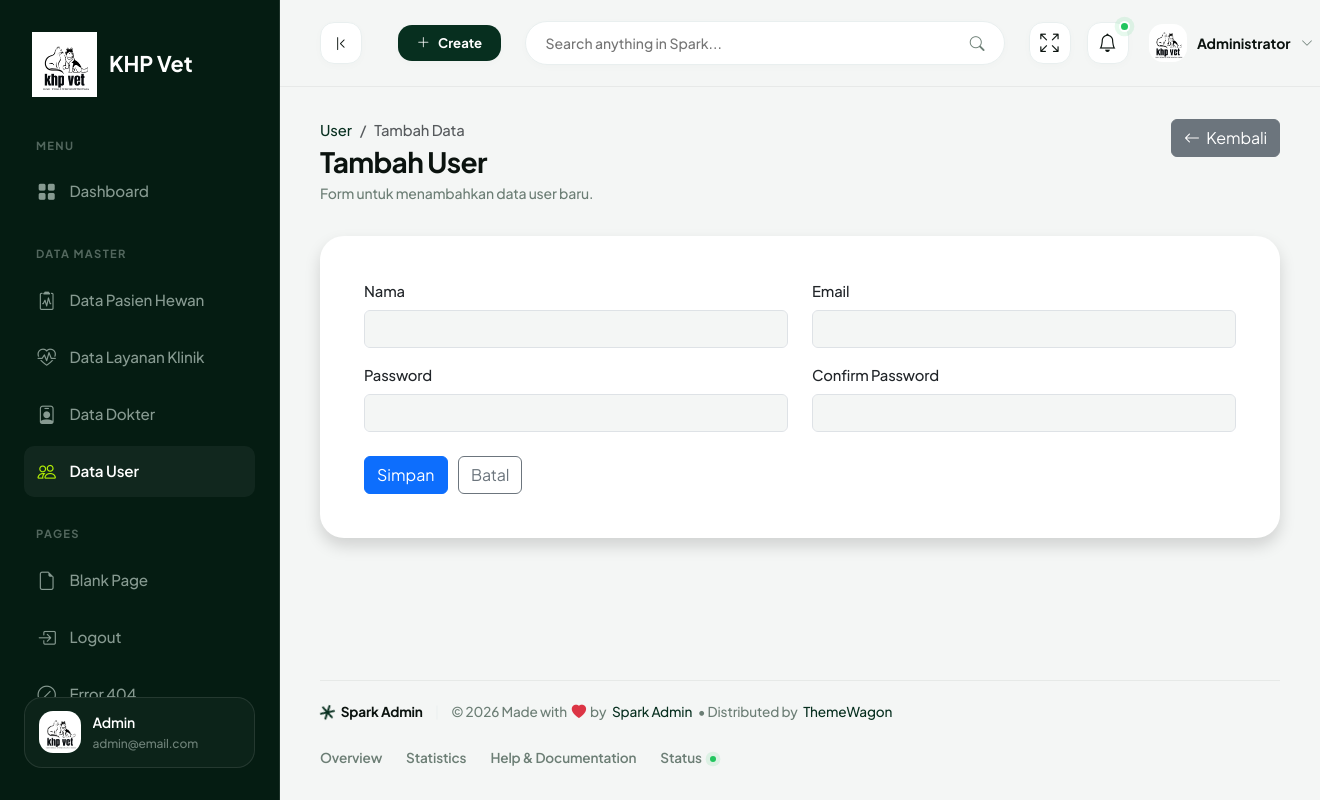
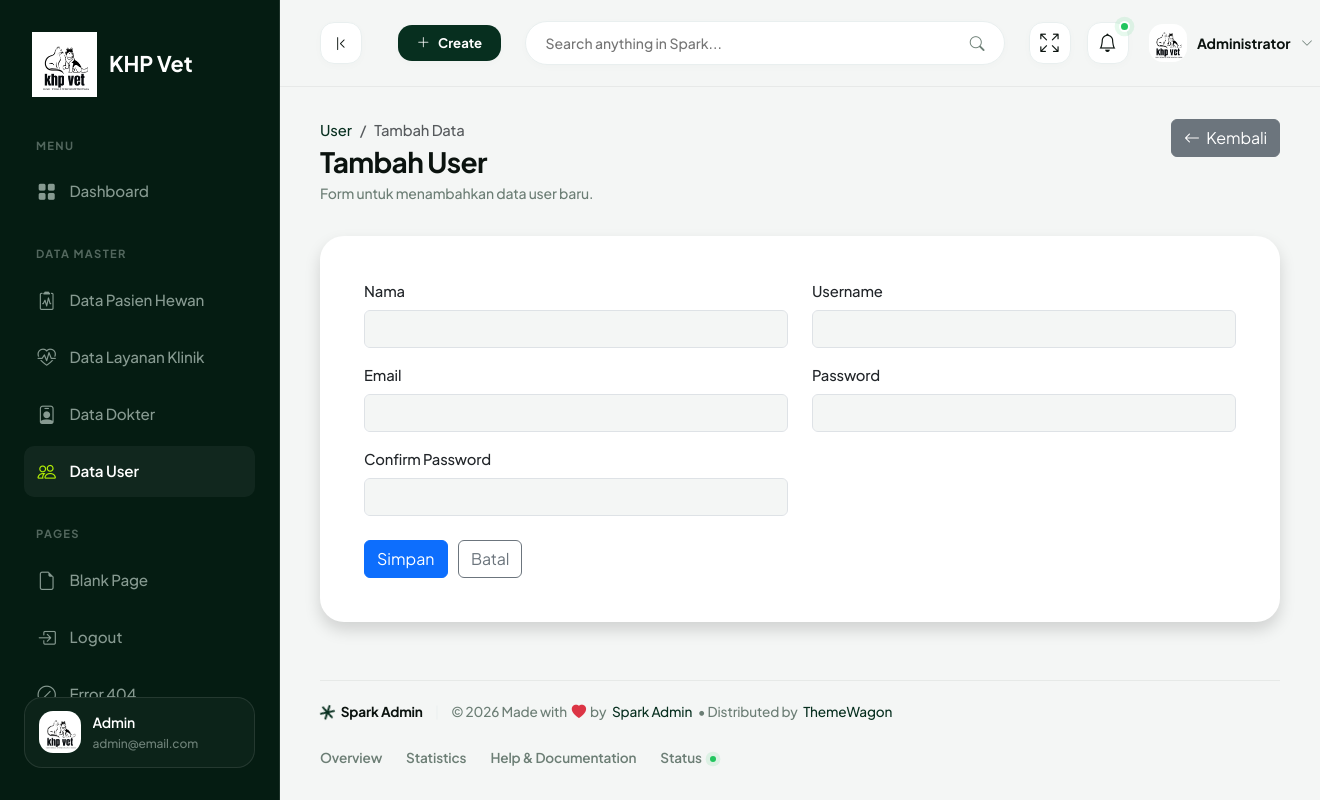
Before and after one commit to kholidi25si-arch/laravel-web, a Laravel app: page /admin/user/create in a window 1320 px wide. Run offline with Laravel 12, Linux system fonts and the light colour scheme; a user stored in the database is signed in; data comes from the database, SQL or seed files in the repository.

Commit message:
Perbaikan login dari guest ke admin

```diff
--- a/app/Http/Controllers/Admin/UserController.php
+++ b/app/Http/Controllers/Admin/UserController.php
@@ -19,6 +19,7 @@ class UserController extends Controller
             'confirmed' => 'Konfirmasi :attribute tidak cocok.',
             'max'       => ':attribute maksimal :max karakter.',
             'min'       => ':attribute minimal :min karakter.',
+            'alpha_dash' => ':attribute hanya boleh huruf, angka, strip, dan underscore.',
         ];
     }
 
@@ -26,6 +27,7 @@ class UserController extends Controller
     {
         return [
             'name'     => 'Nama',
+            'username' => 'Username',
             'email'    => 'Email',
             'password' => 'Password',
         ];
@@ -55,11 +57,13 @@ class UserController extends Controller
     {
         $request->validate([
             'name'     => 'required|string|max:100',
+            'username' => 'required|alpha_dash|max:50|unique:users,username',
             'email'    => 'required|email|unique:users,email',
             'password' => 'required|min:8|confirmed',
         ], $this->messages(), $this->attributes());
 
         $data['name'] = $request->name;
+        $data['username'] = $request->username;
         $data['email'] = $request->email;
         $data['password'] = Hash::make($request->password);
 
@@ -95,11 +99,13 @@ class UserController extends Controller
         // password opsional saat edit: hanya divalidasi & diubah jika diisi
         $request->validate([
             'name'     => 'required|string|max:100',
+            'username' => 'required|alpha_dash|max:50|unique:users,username,' . $user->id,
             'email'    => 'required|email|unique:users,email,' . $user->id,
             'password' => 'nullable|min:8|confirmed',
         ], $this->messages(), $this->attributes());
 
         $data['name'] = $request->name;
+        $data['username'] = $request->username;
         $data['email'] = $request->email;
 
         if ($request->filled('password')) {
--- a/app/Models/User.php
+++ b/app/Models/User.php
@@ -10,7 +10,7 @@ use Illuminate\Database\Eloquent\Factories\HasFactory;
 use Illuminate\Foundation\Auth\User as Authenticatable;
 use Illuminate\Notifications\Notifiable;
 
-#[Fillable(['name', 'email', 'password'])]
+#[Fillable(['name', 'username', 'email', 'password'])]
 #[Hidden(['password', 'remember_token'])]
 class User extends Authenticatable
 {
--- a/bootstrap/app.php
+++ b/bootstrap/app.php
@@ -12,7 +12,7 @@ return Application::configure(basePath: dirname(__DIR__))
         health: '/up',
     )
     ->withMiddleware(function (Middleware $middleware): void {
-        //
+        $middleware->redirectGuestsTo(fn () => route('auth.login'));
     })
     ->withExceptions(function (Exceptions $exceptions): void {
         $exceptions->shouldRenderJsonWhen(
--- a/resources/views/Admin/layouts/header.blade.php
+++ b/resources/views/Admin/layouts/header.blade.php
@@ -111,8 +111,12 @@
             <li>
               <hr class="dropdown-divider">
             </li>
-            <li><a class="dropdown-item text-danger" href="page-login.html"><i class="bi bi-box-arrow-right"></i>
-                Logout</a></li>
+            <li>
+              <form action="{{ route('auth.logout') }}" method="POST" class="m-0">
+                @csrf
+                <button type="submit" class="dropdown-item text-danger"><i class="bi bi-box-arrow-right"></i> Logout</button>
+              </form>
+            </li>
           </ul>
         </div>
       </div>
--- a/resources/views/Admin/layouts/sidebar.blade.php
+++ b/resources/views/Admin/layouts/sidebar.blade.php
@@ -66,10 +66,13 @@
             </a>
           </li>
           <li class="sidebar-menu-item">
-            <a href="page-login.html" class="sidebar-menu-link" id="menu-loginpage" title="Login Page">
-              <i class="bi bi-box-arrow-in-right"></i>
-              <span>Logout</span>
-            </a>
+            <form action="{{ route('auth.logout') }}" method="POST" class="m-0">
+              @csrf
+              <button type="submit" class="sidebar-menu-link w-100 border-0 bg-transparent text-start" id="menu-loginpage" title="Logout">
+                <i class="bi bi-box-arrow-in-right"></i>
+                <span>Logout</span>
+              </button>
+            </form>
           </li>
           <li class="sidebar-menu-item">
             <a href="page-404.html" class="sidebar-menu-link" id="menu-404" title="404 Page">
--- a/resources/views/Admin/user/create.blade.php
+++ b/resources/views/Admin/user/create.blade.php
@@ -53,6 +53,11 @@
                 @error('name')<div class="invalid-feedback">{{ $message }}</div>@enderror
               </div>
               <div class="col-md-6 mb-3">
+                <label for="username" class="form-label">Username</label>
+                <input type="text" id="username" name="username" class="form-control @error('username') is-invalid @enderror" value="{{ old('username') }}">
+                @error('username')<div class="invalid-feedback">{{ $message }}</div>@enderror
+              </div>
+              <div class="col-md-6 mb-3">
                 <label for="email" class="form-label">Email</label>
                 <input type="email" id="email" name="email" class="form-control @error('email') is-invalid @enderror" value="{{ old('email') }}">
                 @error('email')<div class="invalid-feedback">{{ $message }}</div>@enderror
--- a/resources/views/Admin/user/edit.blade.php
+++ b/resources/views/Admin/user/edit.blade.php
@@ -54,6 +54,11 @@
                 @error('name')<div class="invalid-feedback">{{ $message }}</div>@enderror
               </div>
               <div class="col-md-6 mb-3">
+                <label for="username" class="form-label">Username</label>
+                <input type="text" id="username" name="username" class="form-control @error('username') is-invalid @enderror" value="{{ old('username', $dataUser->username) }}">
+                @error('username')<div class="invalid-feedback">{{ $message }}</div>@enderror
+              </div>
+              <div class="col-md-6 mb-3">
                 <label for="email" class="form-label">Email</label>
                 <input type="email" id="email" name="email" class="form-control @error('email') is-invalid @enderror" value="{{ old('email', $dataUser->email) }}">
                 @error('email')<div class="invalid-feedback">{{ $message }}</div>@enderror
--- a/resources/views/Admin/user/index.blade.php
+++ b/resources/views/Admin/user/index.blade.php
@@ -37,6 +37,7 @@
                   <tr>
                     <th class="border-0">No</th>
                     <th class="border-0">Nama</th>
+                    <th class="border-0">Username</th>
                     <th class="border-0">Email</th>
                     <th class="border-0">Action</th>
                   </tr>
@@ -46,6 +47,7 @@
                     <tr>
                       <td>{{ $loop->iteration }}</td>
                       <td>{{ $item->name }}</td>
+                      <td>{{ $item->username }}</td>
                       <td>{{ $item->email }}</td>
                       <td class="text-nowrap">
                         <a href="{{ route('user.edit', $item->id) }}" class="btn btn-info btn-sm">
--- a/routes/web.php
+++ b/routes/web.php
@@ -22,7 +22,10 @@ Route::post('/auth', [AuthController::class, 'authenticate'])->name('auth.authen
 Route::get('/register', [AuthController::class, 'register'])->name('register');
 Route::post('/register', [AuthController::class, 'storeRegister'])->name('register.store');
 
-//Admin
+Route::post('/logout', [AuthController::class, 'logout'])->name('auth.logout');
+
+//Admin (wajib login)
+Route::middleware('auth')->group(function () {
     Route::get('/admin', [AdminController::class, 'index'])->name('admin.dashboard');
 
     Route::prefix('admin')->group(function () {
@@ -30,6 +33,7 @@ Route::prefix('admin')->group(function () {
         Route::resource('layanan-klinik', LayananKlinikController::class);
         Route::resource('dokter', DokterController::class);
         Route::resource('user', UserController::class);
+    });
 });
 
 //GuestS
```
Also changed, not shown: app/Http/Controllers/Guest/AuthController.php (+33 -9 lines), database/seeders/DatabaseSeeder.php (+4 -4 lines), resources/views/Guest/register.blade.php (+9 -0 lines), database/migrations/2026_11_23_100001_add_username_to_users_table.php (added). Lines whose indentation alone changed are shown as unchanged.
